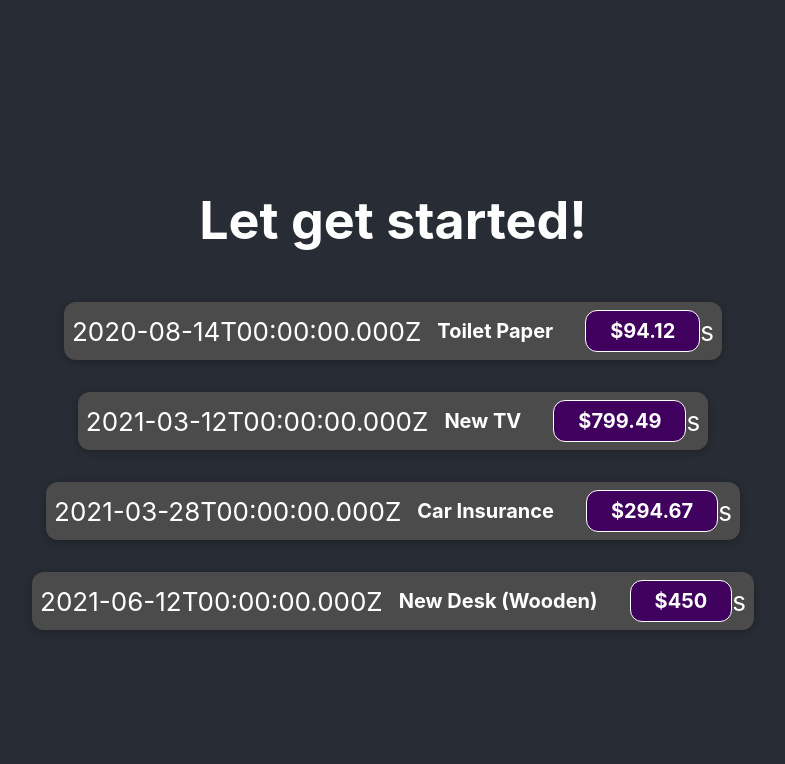
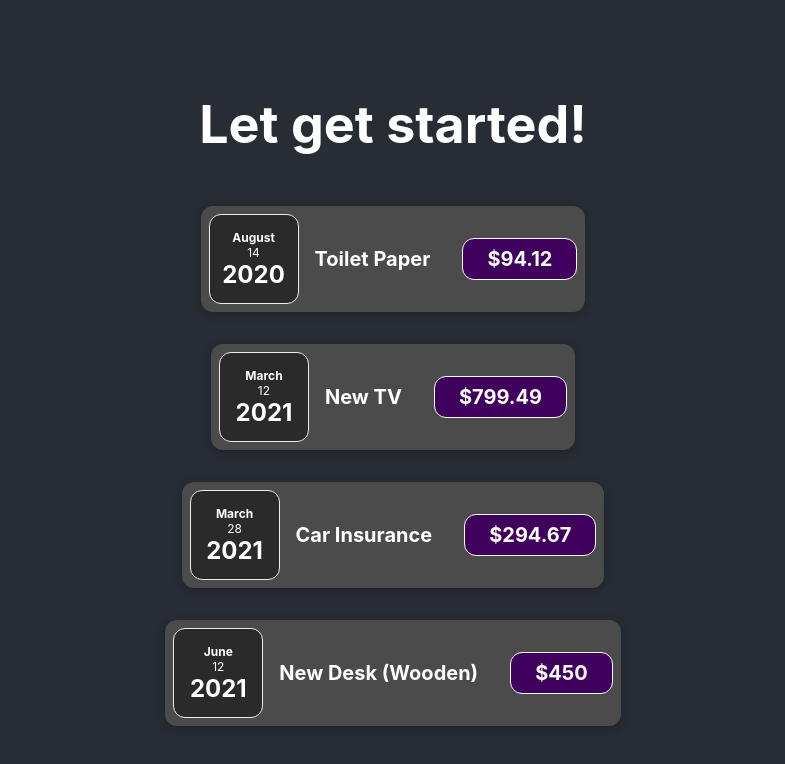
Before and after one commit to tien198/react-practice, a React (Create React App) app: page / in a window 1280 px wide. Shown: the top 764 px of the page, without its empty margins (247-1032 px from the left). Built offline with nearby package versions, Linux system fonts and the light colour scheme.

Commit message:
ExpenseDate

```diff
--- /dev/null
+++ b/src/components/ExpenseDate.css
@@ -0,0 +1,26 @@
+.expense-date {
+  display: flex;
+  flex-direction: column;
+  width: 5.5rem;
+  height: 5.5rem;
+  border: 1px solid #ececec;
+  background-color: #2a2a2a;
+  color: white;
+  border-radius: 12px;
+  align-items: center;
+  justify-content: center;
+}
+
+.expense-date__month {
+  font-size: 0.75rem;
+  font-weight: bold;
+}
+
+.expense-date__year {
+  font-size: 0.75rem;
+}
+
+.expense-date__day {
+  font-size: 1.5rem;
+  font-weight: bold;
+}
--- /dev/null
+++ b/src/components/ExpenseDate.jsx
@@ -0,0 +1,16 @@
+import "./ExpenseDate.css";
+
+function ExpenseDate({ date }) {
+  const month = date.toLocaleDateString("en-US", { month: "long" });
+  const day = date.toLocaleDateString("en-US", { day: "2-digit" });
+  const year = date.getFullYear();
+  return (
+    <div className="expense-date">
+      <div className="expense-date__month">{month}</div>
+      <div className="expense-date__year">{day}</div>
+      <div className="expense-date__day">{year}</div>
+    </div>
+  );
+}
+
+export default ExpenseDate;
--- a/src/components/ExpenseItem.jsx
+++ b/src/components/ExpenseItem.jsx
@@ -1,13 +1,18 @@
-import "./ExpenseItem.css"
+import ExpenseDate from "./ExpenseDate";
+import "./ExpenseItem.css";
+const name = new Date();
 
 function ExpenseItem({ exp }) {
-    return <div className="expense-item">
-        <div>{exp.date.toISOString()}</div>
-        <div className="expense-item__description">
-            <h2>{exp.title}</h2>
-            <div className="expense-item__price">${exp.amount}</div>
-        </div>s
-    </div>;
+  return (
+    <div className="expense-item">
+      {/* <div>{exp.date.toISOString()}</div> */}
+      <ExpenseDate date={exp.date} />
+      <div className="expense-item__description">
+        <h2>{exp.title}</h2>
+        <div className="expense-item__price">${exp.amount}</div>
+      </div>
+    </div>
+  );
 }
 
 export default ExpenseItem;
```
